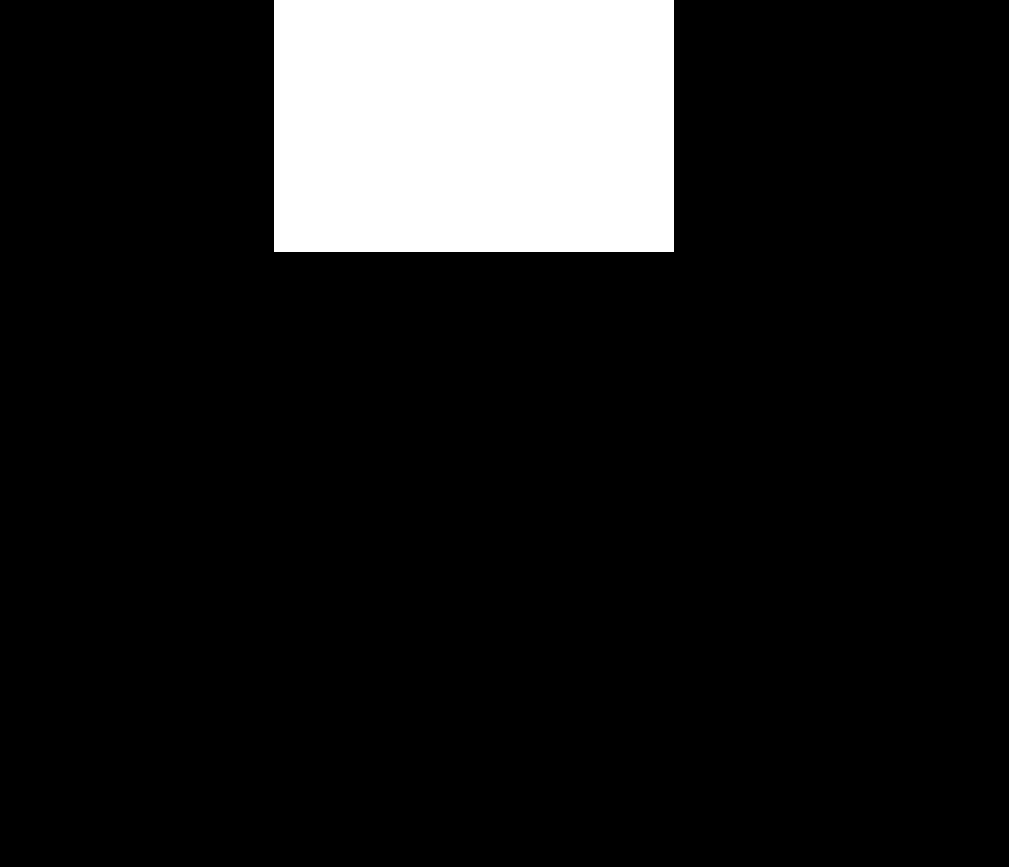
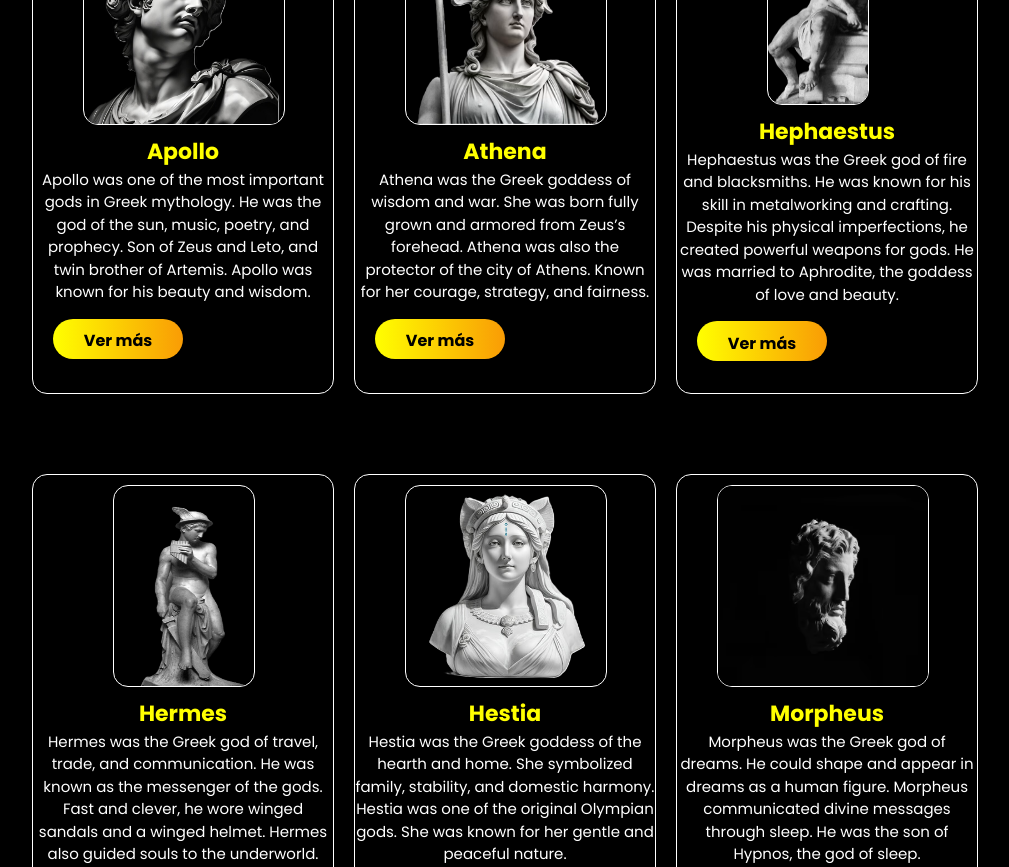
Before and after one commit to MV-99/Mytheia_Web, a React (Vite) app in the folder @latest/: page /goddess in a window 1280 px wide. Shown: the part 740-1607 px from the top of the page, without its empty margins (135-1144 px from the left). Before the commit the page ends 1024 px from the top, so only its background shows below. Built offline with nearby package versions, Linux system fonts and the light colour scheme.

Commit message:
done about

```diff
--- a/@latest/src/components/Navbar.jsx
+++ b/@latest/src/components/Navbar.jsx
@@ -8,7 +8,7 @@ export default function Navbar(){
                 </div>
                 <nav className="navbar-right">
                     <h5>Home</h5>
-                    <h5>Goddess</h5>
+                    <h5><Gods></Gods></h5>
                     <h5>Stoicism</h5>
                     <h5>About</h5>
                     <h5>Contact</h5>
--- a/@latest/src/components/cards.jsx
+++ b/@latest/src/components/cards.jsx
@@ -2,11 +2,11 @@
 
 export default function Cards({ src, alt, style, style2, titulo, style3, parrafo, texto }) {
     return (
-        <div style={{ width: '400px',height: '400px', backgroundColor: 'white' }}>
+        <div style={{ width: '300px',height: '480px', backgroundColor: 'black',borderWidth:'1px',borderStyle:'solid',borderColor:'white', borderRadius:'15px', display:'flex', flexDirection:'column' }}>
             <img src={src} alt={alt} style={style} />
             <h1 style={style2}>{titulo}</h1>
             <p style={style3}>{parrafo}</p>
-            <button style={{ width: '100px', height: '20px' }}>{texto}</button>
+            <button style={{ width: '130px', height: '40px', borderRadius:'40px', background:' linear-gradient(to right, yellow, rgb(249, 156, 5))', color:'black', marginLeft:'20px', fontWeight:'bold'}}>{texto}</button>
         </div>
 
 
--- a/@latest/src/pages/about/about.jsx
+++ b/@latest/src/pages/about/about.jsx
@@ -9,6 +9,7 @@ function circularImageStyle(size = '155px') {
   };
 }
 import '../../styles/encabezados.css'
+import '../../styles/about.css';
 import HourglassEmptyOutlinedIcon from '@mui/icons-material/HourglassEmptyOutlined';
 import SpaOutlinedIcon from '@mui/icons-material/SpaOutlined';
 import LockOutlinedIcon from '@mui/icons-material/LockOutlined';
@@ -68,30 +69,21 @@ export default function About() {
             <img src="lanita.png" alt="lanita" style={circularImageStyle()}/>
             <h4 style={{ color: 'white', fontWeight: 'normal', letterSpacing: '0px', fontSize: '18px', marginTop: '8px' }}>Elizabeth Woolridge Grant</h4>
             <h5 style={{ color: 'yellow', letterSpacing: '0px', fontSize: '15px', marginTop: '-20px' }}>Founder-Full development</h5>
-            <button style={{
-              color: 'black', background: 'linear-gradient(to right, yellow, rgb(249, 156, 5))',
-              borderWidth: '1px', borderStyle: 'solid', borderRadius: '40px', width: '200px', height: '40px', fontSize: '15px', marginTop: '-60px', fontWeight:'bolder'
-            }}>Watch her job</button>
+            <button onClick={()=>window.open('https://www.youtube.com/@LanaDelRey', '_blank')} className="about-btn-anim">Watch her job</button>
           </div>
           {/*foto2*/}
           <div>
             <img src="theweek.jpg" alt="the week" style={circularImageStyle()} />
             <h4 style={{ color: 'white', fontWeight: 'normal', letterSpacing: '0px', fontSize: '18px', marginTop: '8px' }}>Abel Makkonen Tesfaye</h4>
             <h5 style={{ color: 'yellow', letterSpacing: '0px', fontSize: '15px', marginTop: '-20px' }}>Writer/Investigator</h5>
-            <button style={{
-              color: 'black', background: 'linear-gradient(to right, yellow, rgb(249, 156, 5))',
-              borderWidth: '1px', borderStyle: 'solid', borderRadius: '40px', width: '200px', height: '40px', fontSize: '15px', marginTop: '-60px', fontWeight:'bolder'
-            }}>Watch his job</button>
+            <button onClick={()=>window.open('https://www.youtube.com/@TheWeeknd','_blank')} className="about-btn-anim">Watch his job</button>
           </div>
           {/*foto3*/}
           <div>
             <img src="ariana.jpg" alt="ari" style={circularImageStyle()} />
             <h4 style={{ color: 'white', fontWeight: 'normal', letterSpacing: '0px', fontSize: '18px', marginTop: '8px' }}>Ariana Grande-Butera</h4>
             <h5 style={{ color: 'yellow', letterSpacing: '0px', fontSize: '15px', marginTop: '-20px' }}>IU-Design</h5>
-            <button style={{
-              color: 'black', background: 'linear-gradient(to right, yellow, rgb(249, 156, 5))',
-              borderWidth: '1px', borderStyle: 'solid', borderRadius: '40px', width: '200px', height: '40px', fontSize: '15px', marginTop: '-60px', fontWeight:'bolder'
-            }}>Watch her job</button>
+            <button  onClick={()=>window.open('https://www.youtube.com/@ArianaGrande','_blank')}className="about-btn-anim">Watch her job</button>
           </div>
         </div>
       </div>
@@ -99,3 +91,10 @@ export default function About() {
     </div>
   );
 }
+
+
+/***
+ * <button onClick={() => window.open('https://www.ejemplo.com', '_blank')}>
+    Ir al sitio
+   </button>
+ */
--- a/@latest/src/pages/goddess/goddess.jsx
+++ b/@latest/src/pages/goddess/goddess.jsx
@@ -5,13 +5,127 @@ export default function Goddess() {
   return (
     <div>
     <div className="arriba">
-      <code>GODDESS</code>
+      <code>GODS</code>
       <h5 className="texto">
         Goddess in relation with discipline and knowledge
       </h5>
       <img style={{width:'250px', height:'350px'}} src="home2.png" alt="introduccion" />
     </div>
-    <Cards/>
+    <div style={{display:'flex', flexDirection:'column', gap:'20px'}}>
+    <div style={{display:'flex', flexDirection:'row', gap:'20px',marginTop:'60px'}}>
+      {/*cards*/}
+    <Cards
+     src="cards/apollo.png"
+     alt="card1"
+     style={{width:'200px', height:'200px',marginLeft:'50px',marginTop:'10px',borderWidth:'1px',borderStyle:'solid',borderColor:'white',borderRadius:'15px'}}
+     titulo="Apollo"
+     style2={{color:'yellow',fontWeight:'bolder',fontSize:'22px'}}
+     parrafo=" Apollo was one of the most important gods in Greek mythology.
+      He was the god of the sun, music, poetry, and prophecy.
+       Son of Zeus and Leto, and twin brother of Artemis.
+       Apollo was known for his beauty and wisdom. "
+      style3={{color:'white',fontSize:'15px', fontWeight:'lighter',marginTop:'-10px', alignText:'justify'}}
+      texto="Ver más"
+    />
+    <Cards
+     src="cards/atenea.png"
+     alt="card1"
+     style={{width:'200px', height:'200px',marginLeft:'50px',marginTop:'10px',borderWidth:'1px',borderStyle:'solid',borderColor:'white',borderRadius:'15px'}}
+     titulo="Athena"
+     style2={{color:'yellow',fontWeight:'bolder',fontSize:'22px'}}
+     parrafo="  Athena was the Greek goddess of wisdom and war.
+       She was born fully grown and armored from Zeus’s forehead.
+       Athena was also the protector of the city of Athens.
+       Known for her courage, strategy, and fairness. "
+      style3={{color:'white',fontSize:'15px', fontWeight:'lighter',marginTop:'-10px', alignText:'justify'}}
+      texto="Ver más"
+    />
+    <Cards
+     src="cards/hefesto.png"
+     alt="card1"
+     style={{width:'100px', height:'180px',marginLeft:'90px',marginTop:'10px',borderWidth:'1px',borderStyle:'solid',borderColor:'white',borderRadius:'15px'}}
+     titulo="Hephaestus"
+     style2={{color:'yellow',fontWeight:'bolder',fontSize:'22px'}}
+     parrafo="Hephaestus was the Greek god of fire and blacksmiths.
+       He was known for his skill in metalworking and crafting.
+       Despite his physical imperfections, he created powerful weapons for gods.
+        He was married to Aphrodite, the goddess of love and beauty. "
+      style3={{color:'white',fontSize:'15px', fontWeight:'lighter',marginTop:'-10px', alignText:'justify'}}
+      texto="Ver más"
+    />
+    </div>
+     <div style={{display:'flex', flexDirection:'row', gap:'20px',marginTop:'60px'}}>
+      {/*cards*/}
+    <Cards
+     src="cards/hermes.png"
+     alt="card1"
+     style={{width:'140px', height:'200px',marginLeft:'80px',marginTop:'10px',borderWidth:'1px',borderStyle:'solid',borderColor:'white',borderRadius:'15px'}}
+     titulo="Hermes"
+     style2={{color:'yellow',fontWeight:'bolder',fontSize:'22px'}}
+     parrafo="   Hermes was the Greek god of travel, trade, and communication.
+        He was known as the messenger of the gods.
+        Fast and clever, he wore winged sandals and a winged helmet.
+        Hermes also guided souls to the underworld."
+      style3={{color:'white',fontSize:'15px', fontWeight:'lighter',marginTop:'-10px', alignText:'justify'}}
+      texto="Ver más"
+    />
+    <Cards
+     src="cards/hestia.png"
+     alt="card1"
+     style={{width:'200px', height:'200px',marginLeft:'50px',marginTop:'10px',borderWidth:'1px',borderStyle:'solid',borderColor:'white',borderRadius:'15px'}}
+     titulo="Hestia"
+     style2={{color:'yellow',fontWeight:'bolder',fontSize:'22px'}}
+     parrafo=" Hestia was the Greek goddess of the hearth and home.
+       She symbolized family, stability, and domestic harmony.
+       Hestia was one of the original Olympian gods.
+       She was known for her gentle and peaceful nature. "
+      style3={{color:'white',fontSize:'15px', fontWeight:'lighter',marginTop:'-10px', alignText:'justify'}}
+      texto="Ver más"
+    />
+    <Cards
+     src="cards/merteo.avif"
+     alt="card1"
+     style={{width:'210px', height:'200px',marginLeft:'40px',marginTop:'10px',borderWidth:'1px',borderStyle:'solid',borderColor:'white',borderRadius:'15px'}}
+     titulo="Morpheus"
+     style2={{color:'yellow',fontWeight:'bolder',fontSize:'22px'}}
+     parrafo="Morpheus was the Greek god of dreams.
+       He could shape and appear in dreams as a human figure.
+       Morpheus communicated divine messages through sleep.
+       He was the son of Hypnos, the god of sleep. "
+      style3={{color:'white',fontSize:'15px', fontWeight:'lighter',marginTop:'-10px', alignText:'justify'}}
+      texto="Ver más"
+    />
+    </div>
+     <div style={{display:'flex', flexDirection:'row', gap:'20px',marginTop:'60px'}}>
+      {/*cards*/}
+    <Cards
+     src="cards/mike.png"
+     alt="card1"
+     style={{width:'140px', height:'200px',marginLeft:'80px',marginTop:'10px',borderWidth:'1px',borderStyle:'solid',borderColor:'white',borderRadius:'15px'}}
+     titulo="Nike"
+     style2={{color:'yellow',fontWeight:'bolder',fontSize:'22px'}}
+     parrafo=" Nike was the Greek goddess of victory.
+        She personified success in both war and peaceful competition.
+        Nike was often depicted with wings and a laurel wreath.
+         She was a close companion of Zeus and Athena."
+      style3={{color:'white',fontSize:'15px', fontWeight:'lighter',marginTop:'-10px', alignText:'justify'}}
+      texto="Ver más"
+    />
+    <Cards
+     src="cards/zeus.png"
+     alt="card1"
+     style={{width:'265px', height:'180px',marginLeft:'18px',marginTop:'30px',borderWidth:'1px',borderStyle:'solid',borderColor:'white',borderRadius:'15px'}}
+     titulo="Zeus"
+     style2={{color:'yellow',fontWeight:'bolder',fontSize:'22px'}}
+     parrafo=" Zeus was the king of the Greek gods.
+       He ruled the sky and controlled thunder and lightning.
+       Zeus was known for his power, authority, and many offspring.
+       He lived on Mount Olympus with the other Olympian gods."
+      style3={{color:'white',fontSize:'15px', fontWeight:'lighter',marginTop:'-10px', alignText:'justify'}}
+      texto="Ver más"
+    />
+    </div>
+    </div>
     </div>
 
   );
--- a/@latest/src/pages/home/home.jsx
+++ b/@latest/src/pages/home/home.jsx
@@ -48,7 +48,7 @@ export function Navbar() {
       </div>
       <nav className="navbar-right">
         <h5 onClick={() => navigate("/")}>Home</h5>
-        <h5 onClick={() => navigate("/goddess")}>Goddess</h5>
+        <h5 onClick={() => navigate("/goddess")}>Gods</h5>
         <h5 onClick={() => navigate("/stoicism")}>Stoicism</h5>
         <h5 onClick={() => navigate("/about")}>About</h5>
         <h5 onClick={() => navigate("/contact")}>Contact</h5>
--- /dev/null
+++ b/@latest/src/styles/about.css
@@ -0,0 +1,21 @@
+.about-btn-anim {
+  color: black;
+  background: linear-gradient(to right, yellow, rgb(249, 156, 5));
+  border-width: 1px;
+  border-style: solid;
+  border-radius: 40px;
+  width: 200px;
+  height: 40px;
+  font-size: 15px;
+  font-weight: bolder;
+  margin-top: -60px;
+  transition: background 0.3s, transform 0.2s, box-shadow 0.2s;
+  box-shadow: 0 2px 8px rgba(0,0,0,0.08);
+  cursor: pointer;
+}
+
+.about-btn-anim:hover {
+  background: linear-gradient(to right, #ffe066, #ffb347);
+  transform: scale(1.07);
+  box-shadow: 0 6px 18px rgba(0,0,0,0.18);
+}
```
